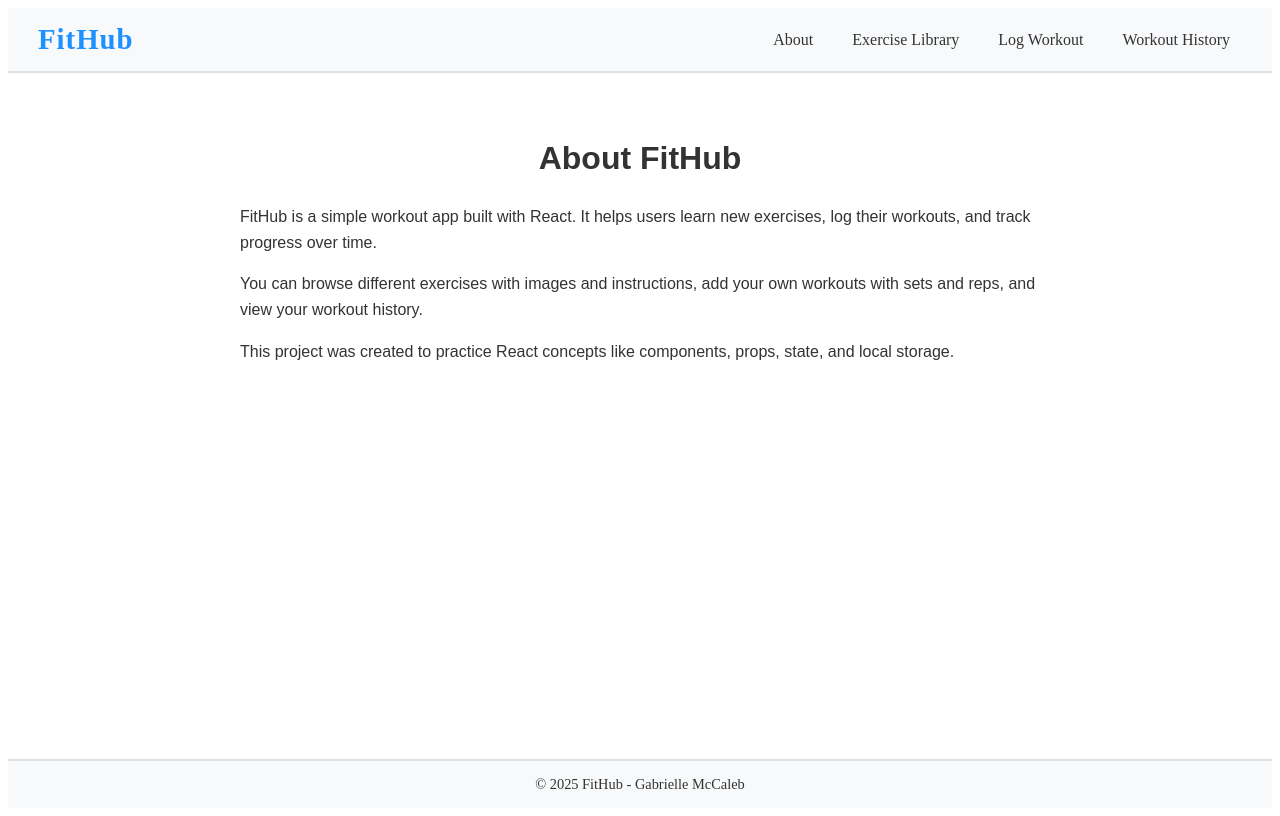
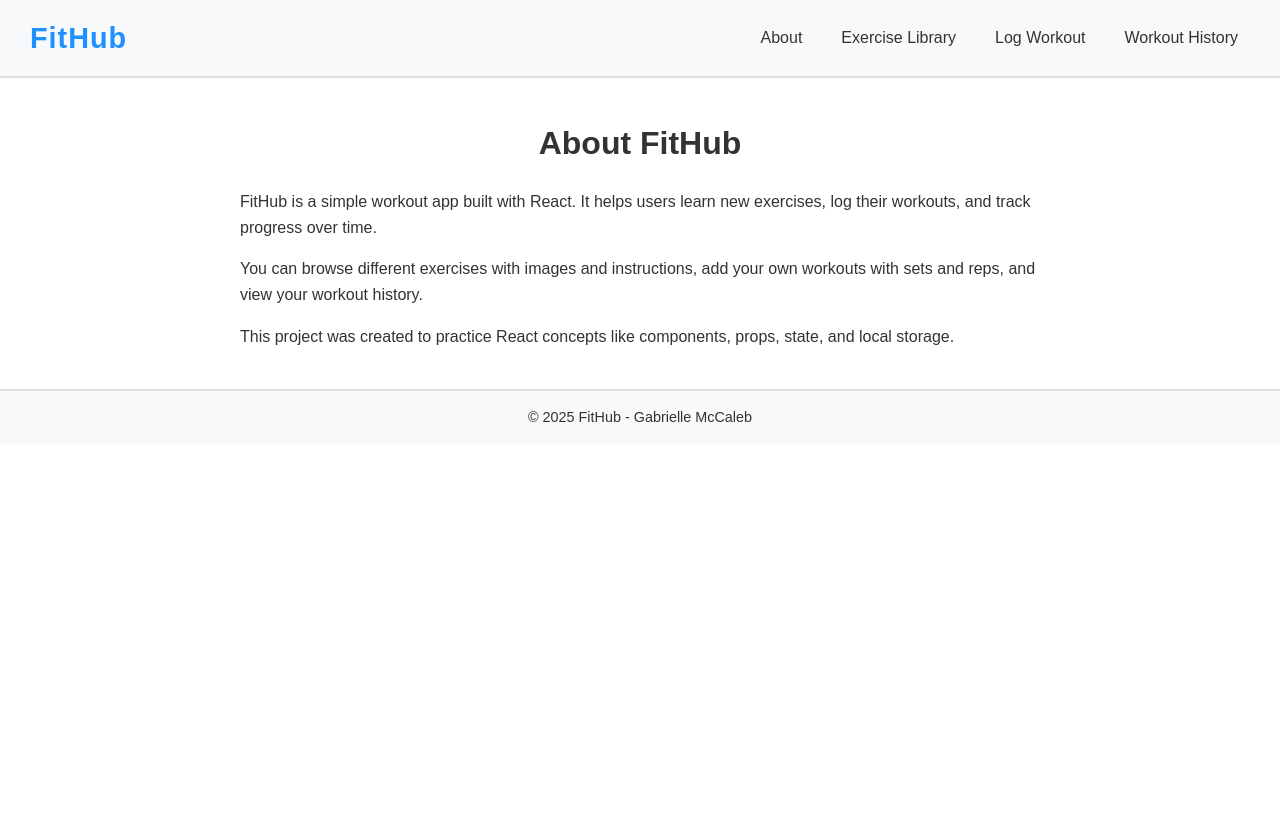
Before and after one commit to gmccaleb/unit-1-project-FitHub, a React (Vite) app in the folder fit-hub/: page /About in a window 1280 px wide. Built offline with nearby package versions, Linux system fonts and the light colour scheme.

Commit message:
created pages folder and moved components

```diff
--- a/fit-hub/src/App.css
+++ b/fit-hub/src/App.css
@@ -15,7 +15,7 @@
 
 a {
   text-decoration: none;
-  color: inherit; /* optional: keep link color same as text */
+  color: inherit; /* keeps link color same as text */
 }
 #title a:hover h1 {
   text-decoration: underline;
@@ -28,9 +28,7 @@ a {
   max-width: 800px; /* limit width for readability */
   margin: 40px auto; /* center the content and add top/bottom spacing */
   padding: 0 20px;
-  font-family: Arial, sans-serif;
-  line-height: 1.6;
-  color: #333; /* default text color */
+
 }
 
 .about h2 {
--- a/fit-hub/src/App.jsx
+++ b/fit-hub/src/App.jsx
@@ -1,19 +1,17 @@
 import "./App.css";
 import { Routes, Route } from "react-router";
-import Home from "./components/Home";
-import ExerciseLibrary from "./components/ExerciseLibrary";
-import LogWorkout from "./components/LogWorkout";
-import WorkOutHistory from "./components/WorkOutHistory";
+import Home from "./components/Pages/Home";
+import ExerciseLibrary from "./components/Pages/ExerciseLibrary";
+import LogWorkout from "./components/Pages/LogWorkout";
+import WorkOutHistory from "./components/Pages/WorkOutHistory";
 import Header from "./components/layout/Header";
 import Footer from "./components/layout/Footer";
-import About from "./components/About";
+import About from "./components/Pages/About";
 
 function App() {
   return (
-    <div className="app-container">
+    <>
       <Header />
-
-      <main className="app-content">
       <Routes>
         <Route path="/" element={<Home />} />
         <Route path="/Exercise-Library" element={<ExerciseLibrary />} />
@@ -21,10 +19,8 @@ function App() {
         <Route path="/Workout-History" element={<WorkOutHistory />} />
         <Route path="/About" element={<About />} />
       </Routes>
-      </main>
-
       <Footer />
-    </div>
+    </>
   );
 }
 
--- a/fit-hub/src/components/ExerciseLibrary.jsx
+++ b/fit-hub/src/components/Pages/ExerciseLibrary.jsx
@@ -1,5 +1,5 @@
 import React from "react";
-import ExerciseCard from "./reusable/ExerciseCard";
+import ExerciseCard from "../reusable/ExerciseCard";
 
 function ExerciseLibrary() {
   const mockExercises = [
--- a/fit-hub/src/components/Home.jsx
+++ b/fit-hub/src/components/Pages/Home.jsx
@@ -1,5 +1,5 @@
 import React from "react";
-import Button from "./reusable/Button";
+import Button from "../reusable/Button";
 import { Link } from "react-router";
 
 function Home() {
--- a/fit-hub/src/components/LogWorkout.jsx
+++ b/fit-hub/src/components/Pages/LogWorkout.jsx
@@ -1,4 +1,4 @@
-import Button from "./reusable/Button";
+import Button from "../reusable/Button";
 import { useState } from "react";
 
 function LogWorkout() {
--- a/fit-hub/src/index.css
+++ b/fit-hub/src/index.css
@@ -2,3 +2,12 @@
 @import url('./components/reusable/Button.css');
 @import url('./components/reusable/ExerciseCard.css');
 @import url('./App.css');
+
+body {
+  font-family: Arial, sans-serif; /* applies to all text */
+  line-height: 1.6;               /* consistent spacing */
+  color: #333;                     /* default text color */
+  margin: 0;
+  padding: 0;
+  box-sizing: border-box;
+}
```
Also changed, not shown: fit-hub/src/components/Pages/About.jsx (renamed from fit-hub/src/components/About.jsx), fit-hub/src/components/Pages/WorkOutHistory.jsx (renamed from fit-hub/src/components/WorkOutHistory.jsx). Lines whose indentation alone changed are shown as unchanged.
